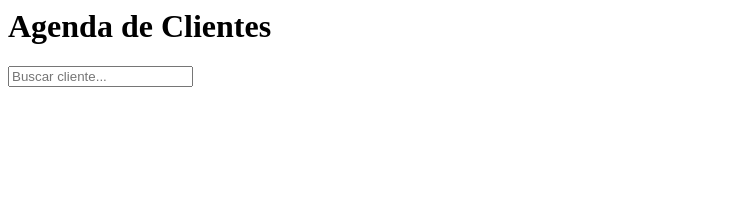
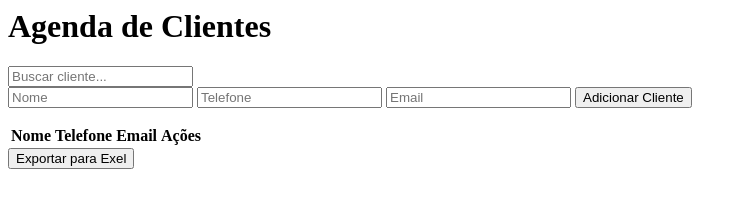
Before and after one commit to edsonplz/Agenda-de-Clientes, a plain HTML site: page index.html in a window 1280 px wide. Shown: the whole page, without its empty margins (0-747 px from the left). Drawn offline with Linux system fonts and the light colour scheme.

Commit message:
Iniciando estrutura html

```diff
--- a/index.html
+++ b/index.html
@@ -1,16 +1,42 @@
 <html lang="pt-BR">
+
 <head>
     <meta charset="UTF-8">
     <meta name="viewport" content="width=device-width, initial-scale=1.0">
     <title>Agenda de Clientes</title>
 </head>
+
 <body>
     <div class="container">
         <h1>Agenda de Clientes</h1>
         <input type="text" id="search" placeholder="Buscar cliente...">
+
+        <form id="contact-form">
+            <input type="hidden" id="edit-index" />
+            <input type="text" id="name" placeholder="Nome" required>
+            <input type="text" id="phone" placeholder="Telefone" required>
+            <input type="email" id="email" placeholder="Email" required>
+            <button type="submit" id="save-btn">Adicionar Cliente</button>
+        </form>
+
+        <div class="table-container">
+            <table>
+                <thead>
+                    <tr>
+                        <th>Nome</th>
+                        <th>Telefone</th>
+                        <th>Email</th>
+                        <th>Ações</th>
+                    </tr>
+                </thead>
+                <tbody id="contact-list"></tbody>
+            </table>
+        </div>
+        <button id="export-btn" class="export-data-button">Exportar para Exel</button>
     </div>
 
     <script src="script.js"></script>
     <script src="https://cdn.sheetjs.com/xlsx-0.20.3/package/dist/xlsx.full.min.js"></script>
 </body>
+
 </html>
```
